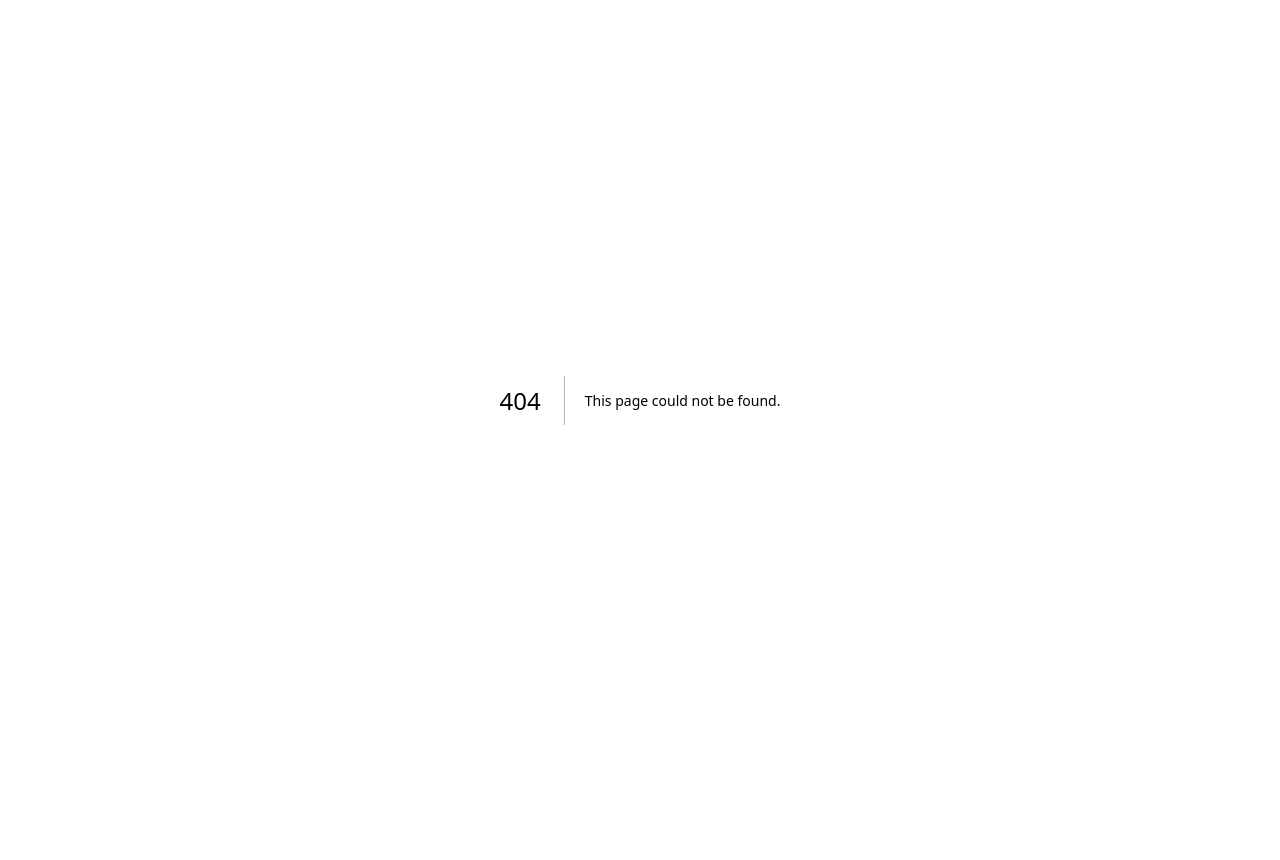
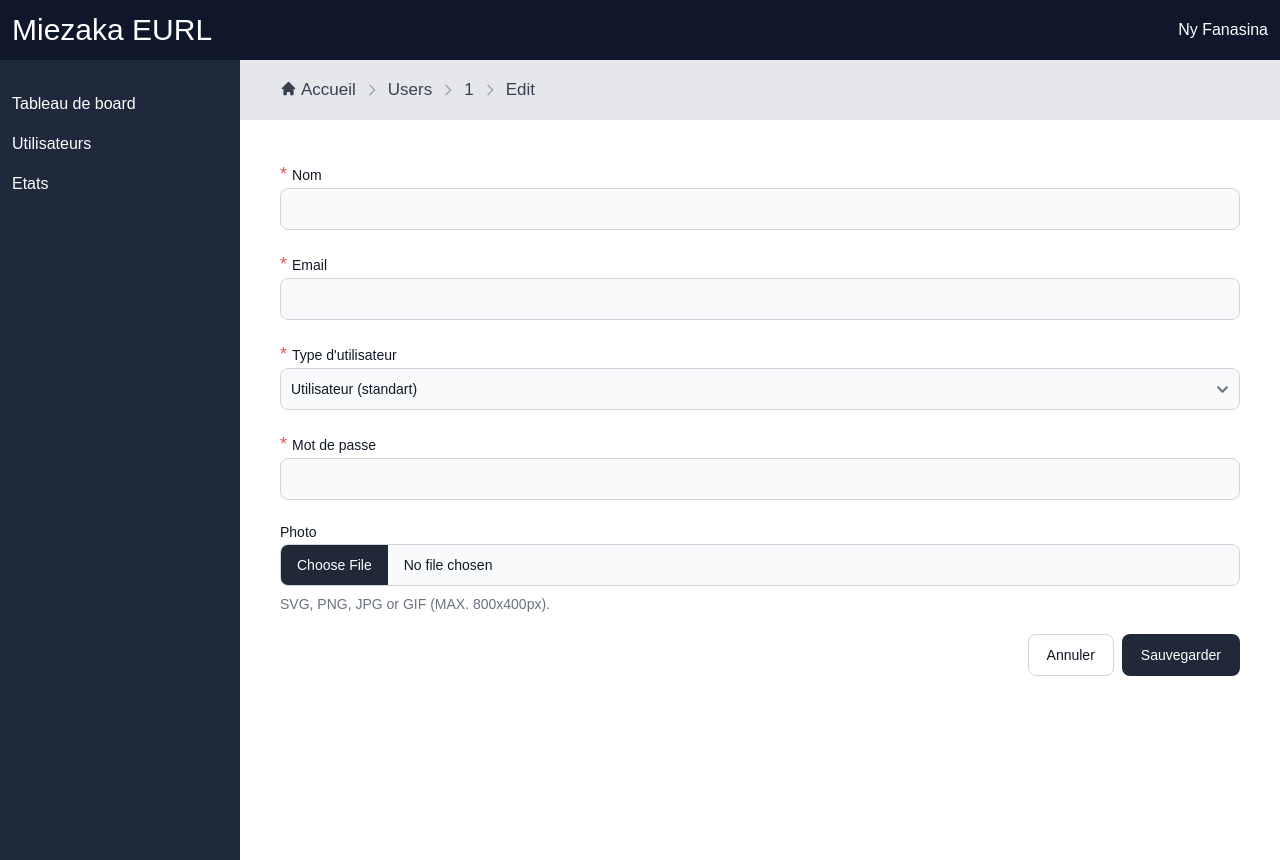
Before and after one commit to NyFanasina/MIEZAKA-state-generator, a Next.js app: page /users/1/edit in a window 1280 px wide. Before the commit this address had no page. Before the commit the page ends 800 px from the top, so only its background shows below. Built offline with nearby package versions, Linux system fonts and the light colour scheme; no server answers; the database is empty.

Commit message:
Set up update and delete feature on users ressource Handle serch on /users Configure Breadcrumb

```diff
--- a/app/lib/actions/auth.ts
+++ b/app/lib/actions/auth.ts
@@ -1,9 +1,10 @@
 "use server";
 
-import { AuthState, SignInSchema, SignUpSchema } from "@/app/lib/definition";
+import { AuthState, RegisterState, SignInSchema, SignUpSchema } from "@/app/lib/definition";
 import { prisma } from "@/prisma/client";
 import { redirect } from "next/navigation";
 import * as Session from "@/app/lib/session";
+import { PrismaClientKnownRequestError } from "@prisma/client/runtime/library";
 const bcrypt = require("bcrypt");
 
 export async function authenticate(state: AuthState, formData: FormData) {
@@ -23,7 +24,7 @@ export async function authenticate(state: AuthState, formData: FormData) {
   const { email, password } = validatedFields.data;
   const user = await prisma.user.findUnique({ where: { email: email } });
 
-  if (!user) return;
+  if (!user) return { message: "Aucun compte corresponde à cette email." };
 
   const isConnected = await bcrypt.compare(password, user.password);
 
@@ -37,7 +38,7 @@ export async function authenticate(state: AuthState, formData: FormData) {
   };
 }
 
-export async function register(formData: FormData) {
+export async function register(state: RegisterState, formData: FormData) {
   const validatedFields = SignUpSchema.safeParse({
     name: formData.get("name"),
     email: formData.get("email"),
@@ -45,20 +46,31 @@ export async function register(formData: FormData) {
     photo: formData.get("photo"),
   });
 
-  if (!validatedFields.success) return;
+  if (!validatedFields.success) {
+    console.log(validatedFields.error.flatten());
+    return {
+      ok: false,
+      error: validatedFields.error.flatten().fieldErrors,
+    };
+  }
 
-  const { name, email, password } = validatedFields.data;
+  const { password } = validatedFields.data;
   const hashedPassword = await bcrypt.hash(password, 10);
 
-  const user = await prisma.user.create({
-    data: {
-      name,
-      password: hashedPassword,
-      admin: true,
-      email,
-    },
-  });
-
-  console.log(user);
-  // return user;
+  try {
+    const user = await prisma.user.create({
+      data: { ...validatedFields.data, password: hashedPassword },
+    });
+    return {
+      ok: true,
+      data: user,
+      message: `Succes ! Utilisateur creé avec l'email ${user.email}.`,
+    };
+  } catch (e) {
+    if (e instanceof PrismaClientKnownRequestError)
+      return {
+        ok: false,
+        message: "Email déja pris, veuillez choisir un autre.",
+      };
+  }
 }
--- /dev/null
+++ b/app/lib/actions/userActions.ts
@@ -0,0 +1,60 @@
+"use server";
+import { prisma } from "@/prisma/client";
+import { revalidatePath } from "next/cache";
+import { RegisterState, SignUpEditSchema, SignUpSchema } from "../definition";
+import { PrismaClientKnownRequestError } from "@prisma/client/runtime/library";
+import { redirect } from "next/navigation";
+import { z } from "zod";
+const bcrypt = require("bcrypt");
+
+export async function deleteUser(id: number) {
+  try {
+    await prisma.user.delete({
+      where: { id },
+    });
+
+    revalidatePath(`/users`);
+  } catch (error) {
+    console.log("Database error : ", error);
+  } finally {
+  }
+}
+
+export async function updateUser(state: RegisterState, formData: FormData) {
+  const validatedFields = SignUpEditSchema.safeParse({
+    id: formData.get("id"),
+    name: formData.get("name"),
+    email: formData.get("email"),
+    password: formData.get("password"),
+    photo: formData.get("photo"),
+  });
+
+  if (!validatedFields.success) {
+    console.log(validatedFields.error.flatten());
+    return {
+      ok: false,
+      error: validatedFields.error.flatten().fieldErrors,
+    };
+  }
+
+  const { id, password } = validatedFields.data;
+  const hashedPassword = await bcrypt.hash(password, 10);
+
+  try {
+    const dd = await prisma.user.update({
+      where: {
+        id,
+      },
+      data: { ...validatedFields.data, password: hashedPassword, id: undefined },
+    });
+  } catch (e) {
+    console.log(e);
+    if (e instanceof PrismaClientKnownRequestError)
+      return {
+        ok: false,
+        message: "Email déja pris, veuillez choisir un autre.",
+      };
+  }
+  revalidatePath("/users");
+  redirect("/users");
+}
--- a/app/lib/data/user.ts
+++ b/app/lib/data/user.ts
@@ -1,11 +1,13 @@
+"use server";
 import { prisma } from "@/prisma/client";
 import { formatDateToFr } from "../utils";
+import { number } from "zod";
 
 export async function fetchFilteredUsers(keyword = "") {
   try {
     const users = await prisma.user.findMany({
       where: {
-        OR: [{ name: { contains: keyword } }, { email: keyword }],
+        OR: [{ name: { contains: keyword } }, { email: { contains: keyword } }],
       },
     });
 
@@ -18,3 +20,11 @@ export async function fetchFilteredUsers(keyword = "") {
     console.log("Database Error : ", error);
   }
 }
+
+export async function fectchUserByid(id: number) {
+  return await prisma.user.findUnique({
+    where: {
+      id: Number(id),
+    },
+  });
+}
--- a/app/lib/definition.ts
+++ b/app/lib/definition.ts
@@ -1,4 +1,4 @@
-import { object, z } from "zod";
+import { z } from "zod";
 
 export const SignInSchema = z.object({
   email: z.coerce.string().email({ message: "Veuillez entrer un email valide" }),
@@ -6,19 +6,36 @@ export const SignInSchema = z.object({
 });
 
 export const SignUpSchema = z.object({
-  name: z.coerce.string(),
-  password: z.coerce.string(),
-  email: z.coerce.string().email(),
-  photo: z.coerce.string(),
+  name: z.string().min(6, "Le nom doit être au moins 4 caractères"),
+  password: z.string().trim().min(6, "Le mot doit être au moins 6 caractères"),
+  email: z.string().email(),
+  admin: z.coerce.boolean(),
+  photo: z.string().nullable(),
 });
+
+export const SignUpEditSchema = SignUpSchema.merge(z.object({ id: z.coerce.number() }));
 
 export type AuthState =
   | {
       error?: {
-        email?: string | string[];
-        password?: string | string[];
+        email?: string[];
+        password?: string[];
       };
       message?: string;
+    }
+  | undefined;
+
+export type RegisterState =
+  | {
+      ok: boolean;
+      data?: any;
+      error?: {
+        name?: string[];
+        password?: string[];
+        email?: string[];
+        admin?: string[];
+        photo?: string[];
+      };
     }
   | undefined;
 
--- a/app/lib/utils.ts
+++ b/app/lib/utils.ts
@@ -8,3 +8,7 @@ export function formatDateToFr(date: Date, format = "FR") {
   const formatter = new Intl.DateTimeFormat(format, options);
   return formatter.format(date);
 }
+
+export function capitalizeString(word: string) {
+  return word.charAt(0).toUpperCase() + word.slice(1);
+}
--- /dev/null
+++ b/app/ui/BreadcrumbItemProvider.tsx
@@ -0,0 +1,34 @@
+"use client";
+import { Breadcrumb } from "flowbite-react";
+import Link from "next/link";
+import { usePathname } from "next/navigation";
+import { capitalizeString } from "../lib/utils";
+import { HiHome } from "react-icons/hi";
+
+export default function BreadCrumbItemProvider() {
+  const segments = usePathname().split("/");
+
+  return (
+    <Breadcrumb aria-label="Solid breadcrumb example" className="bg-gray-200 py-5 px-10">
+      <Breadcrumb.Item>
+        <Link href={"/"} className="flex text-[17px] text-gray-700 hover:text-cyan-700">
+          <HiHome className=" me-1" />
+          Accueil
+        </Link>
+      </Breadcrumb.Item>
+      {segments.map((segment, i) => {
+        const href = `/${segments[i - 1] ?? "/"}${segments[i - 1] ? "/" : ""}${segments[i]}`; // segement path
+
+        if (i) {
+          return (
+            <Breadcrumb.Item key={i}>
+              <Link href={href} className="text-[17px] text-gray-700 hover:text-cyan-700">
+                {capitalizeString(segment)}
+              </Link>
+            </Breadcrumb.Item>
+          );
+        }
+      })}
+    </Breadcrumb>
+  );
+}
--- a/app/ui/users/Search.tsx
+++ b/app/ui/users/Search.tsx
@@ -1,4 +1,5 @@
 "use client";
+import { AiFillPlusCircle } from "react-icons/ai";
 import { SlMagnifier } from "react-icons/sl";
 import { Button, TextInput } from "flowbite-react";
 import { ChangeEvent } from "react";
@@ -19,13 +20,16 @@ export default function Search() {
   }
 
   return (
-    <form action="" className="flex py-5">
+    <div className="flex py-5">
       <div className="flex relative flex-1">
         <TextInput className="flex-1 pe-1" icon={SlMagnifier} placeholder="Tapez un nom ou un email" onChange={handleChange} />
       </div>
-      <Button>
-        <Link href="/users/new">Nouveau Utilisateur</Link>
-      </Button>
-    </form>
+      <Link href={"/users/new"}>
+        <Button>
+          Nouveau Utilisateur
+          <AiFillPlusCircle className="ms-1 h-5 w-5" />
+        </Button>
+      </Link>
+    </div>
   );
 }
--- /dev/null
+++ b/app/ui/users/UserTable.tsx
@@ -0,0 +1,45 @@
+import { Table, TableBody, TableCell, TableHead, TableHeadCell, TableRow } from "flowbite-react";
+import { fetchFilteredUsers } from "@/app/lib/data/user";
+import { BsTrash3 } from "react-icons/bs";
+import { FiEdit } from "react-icons/fi";
+import { Button } from "flowbite-react";
+import Link from "next/link";
+import { deleteUser } from "@/app/lib/actions/userActions";
+
+export default async function UserTable({ query }: { query: string }) {
+  const users = await fetchFilteredUsers(query);
+
+  return (
+    <Table striped>
+      <TableHead>
+        <TableHeadCell>Nom d'Utilisateurs</TableHeadCell>
+        <TableHeadCell>Email</TableHeadCell>
+        <TableHeadCell>Type</TableHeadCell>
+        <TableHeadCell>Date</TableHeadCell>
+        <TableHeadCell>
+          <span className="sr-only">Edit</span>
+        </TableHeadCell>
+      </TableHead>
+      {users?.map((user) => (
+        <TableBody className="divide-y" key={user.id}>
+          <TableRow className="bg-white dark:border-gray-700 dark:bg-gray-800">
+            <TableCell className="whitespace-nowrap font-medium text-gray-900 dark:text-white">{user.name}</TableCell>
+            <TableCell>{user.email}</TableCell>
+            <TableCell>{user.admin}</TableCell>
+            <TableCell>{user.created_at}</TableCell>
+            <TableCell>
+              <form action={deleteUser.bind(null, user.id)} className="flex gap-x-2">
+                <Button color="light" href={`/users/${user.id}/edit`} as={Link}>
+                  <FiEdit />
+                </Button>
+                <Button type="submit" color="gray">
+                  <BsTrash3 />
+                </Button>
+              </form>
+            </TableCell>
+          </TableRow>
+        </TableBody>
+      ))}
+    </Table>
+  );
+}
--- /dev/null
+++ b/app/users/[id]/edit/page.tsx
@@ -0,0 +1,15 @@
+import { fectchUserByid } from "@/app/lib/data/user";
+import Page from "../../new/page";
+import { User } from "@prisma/client";
+
+type ParamsProps = {
+  params: {
+    id: number;
+  };
+};
+export default async function page({ params }: ParamsProps) {
+  const { id } = params;
+  const userToEdit = (await fectchUserByid(id)) ?? undefined;
+
+  return <Page user={userToEdit} />;
+}
--- a/app/users/layout.tsx
+++ b/app/users/layout.tsx
@@ -1,8 +1,8 @@
-import { Breadcrumb } from "flowbite-react";
-import { HiHome } from "react-icons/hi";
 import Sidenav from "../ui/users/Sidenav";
+import { PropsWithChildren } from "react";
+import BreadCrumbItemProvider from "../ui/BreadcrumbItemProvider";
 
-export default function layout({ children }) {
+export default function layout({ children }: PropsWithChildren) {
   return (
     <div className="h-screen">
       <div className="flex justify-between items-center bg-slate-900 text-white">
@@ -12,13 +12,7 @@ export default function layout({ children }) {
       <div className="flex h-full">
         <Sidenav />
         <main className="flex-1">
-          <Breadcrumb className="px-10 py-6 bg-slate-100">
-            <Breadcrumb.Item href="#" icon={HiHome}>
-              Home
-            </Breadcrumb.Item>
-            <Breadcrumb.Item href="#">Projects</Breadcrumb.Item>
-            <Breadcrumb.Item>Flowbite React</Breadcrumb.Item>
-          </Breadcrumb>
+          <BreadCrumbItemProvider />
           <div className="p-10 ">{children}</div>
         </main>
       </div>
--- a/app/users/new/page.tsx
+++ b/app/users/new/page.tsx
@@ -1,32 +1,62 @@
-import { Button, FileInput, Label, TextInput } from "flowbite-react";
+"use client";
+import { AiFillCheckCircle } from "react-icons/ai";
+import { HiInformationCircle } from "react-icons/hi";
+import { Alert, Button, FileInput, Label, Select, TextInput } from "flowbite-react";
 import { register } from "@/app/lib/actions/auth";
+import { useFormState } from "react-dom";
+import clsx from "clsx";
 import Link from "next/link";
+import { User } from "@prisma/client";
+import { updateUser } from "@/app/lib/actions/userActions";
 
-export default function Page() {
+export default function Page({ user }: { user?: User }) {
+  const [state, action] = useFormState(!user?.id ? register : updateUser, undefined);
+
+  const color = (value: "name" | "email" | "password" | "photo" | "admin") =>
+    clsx({
+      failure: state?.error?.[value],
+      gray: !state?.error?.[value],
+    });
+
+  const required = <span className="text-red-500 text-lg">*&nbsp;</span>;
+
   return (
-    <form action={register} className="flex flex-col gap-5">
+    <form action={action} className="flex flex-col gap-5">
+      {state?.message && (
+        <Alert color={clsx(state?.ok ? "success" : "failure")} icon={state.ok ? AiFillCheckCircle : HiInformationCircle}>
+          {state?.message}
+        </Alert>
+      )}
+      <input type="text" name="id" hidden defaultValue={user?.id} />
       <div>
-        <Label htmlFor="name">Nom</Label>
-        <TextInput id="name" name="name" type="text" />
+        <Label htmlFor="name">{required}Nom</Label>
+        <TextInput id="name" name="name" type="text" color={color("name")} helperText={state?.error?.name} defaultValue={user?.name} required />
       </div>
       <div>
-        <Label htmlFor="email">Email</Label>
-        <TextInput id="email" name="email" type="text" />
+        <Label htmlFor="email">{required}Email</Label>
+        <TextInput id="email" name="email" type="text" color={color("email")} helperText={state?.error?.email} defaultValue={user?.email} required />
       </div>
       <div>
-        <Label htmlFor="password">Mot de passe</Label>
-        <TextInput id="password" name="password" type="text" />
+        <Label htmlFor="admin">{required}Type d'utilisateur</Label>
+        <Select id="admin" name="admin" color={color("admin")} helperText={state?.error?.admin} defaultValue={Number(user?.admin ?? 0)} required>
+          <option value={0}>Utilisateur (standart)</option>
+          <option value={1}>Admin</option>
+        </Select>
+      </div>
+      <div>
+        <Label htmlFor="password">{required}Mot de passe</Label>
+        <TextInput id="password" name="password" type="password" color={color("password")} helperText={state?.error?.password} />
       </div>
       <div>
         <Label htmlFor="file-upload-helper-text">Photo</Label>
         <FileInput id="file-upload-helper-text" helperText="SVG, PNG, JPG or GIF (MAX. 800x400px)." />
       </div>
       <div className="flex justify-end gap-2">
-        <Button color="light">
-          <Link href="/users">Annuler</Link>
-        </Button>
+        <Link href="/user?s">
+          <Button color="light">Annuler</Button>
+        </Link>
         <Button color="dark" type="submit">
-          Sauvegarder
+          {!user?.id ? "Sauvegarder" : "Enregistrer"}
         </Button>
       </div>
     </form>
--- a/app/users/page.tsx
+++ b/app/users/page.tsx
@@ -1,39 +1,15 @@
-import { Table, TableBody, TableCell, TableHead, TableHeadCell, TableRow } from "flowbite-react";
 import Search from "../ui/users/Search";
-import { fetchFilteredUsers } from "../lib/data/user";
+import UserTable from "../ui/users/UserTable";
 
-export default async function Page() {
-  const users = await fetchFilteredUsers();
+interface searchParamsProps {
+  searchParams?: { search?: string };
+}
 
+export default function Page({ searchParams }: searchParamsProps) {
   return (
     <div>
       <Search />
-      <Table striped>
-        <TableHead>
-          <TableHeadCell>Nom d'Utilisateurs</TableHeadCell>
-          <TableHeadCell>Email</TableHeadCell>
-          <TableHeadCell>Type</TableHeadCell>
-          <TableHeadCell>Date</TableHeadCell>
-          <TableHeadCell>
-            <span className="sr-only">Edit</span>
-          </TableHeadCell>
-        </TableHead>
-        {users?.map((user) => (
-          <TableBody className="divide-y" key={user.id}>
-            <TableRow className="bg-white dark:border-gray-700 dark:bg-gray-800">
-              <TableCell className="whitespace-nowrap font-medium text-gray-900 dark:text-white">{user.name}</TableCell>
-              <TableCell>{user.email}</TableCell>
-              <TableCell>{user.admin}</TableCell>
-              <TableCell>{user.created_at}</TableCell>
-              <TableCell>
-                <a href="#" className="font-medium text-cyan-600 hover:underline dark:text-cyan-500">
-                  Edit
-                </a>
-              </TableCell>
-            </TableRow>
-          </TableBody>
-        ))}
-      </Table>
+      <UserTable query={searchParams?.search ?? ""} />
     </div>
   );
 }
```
